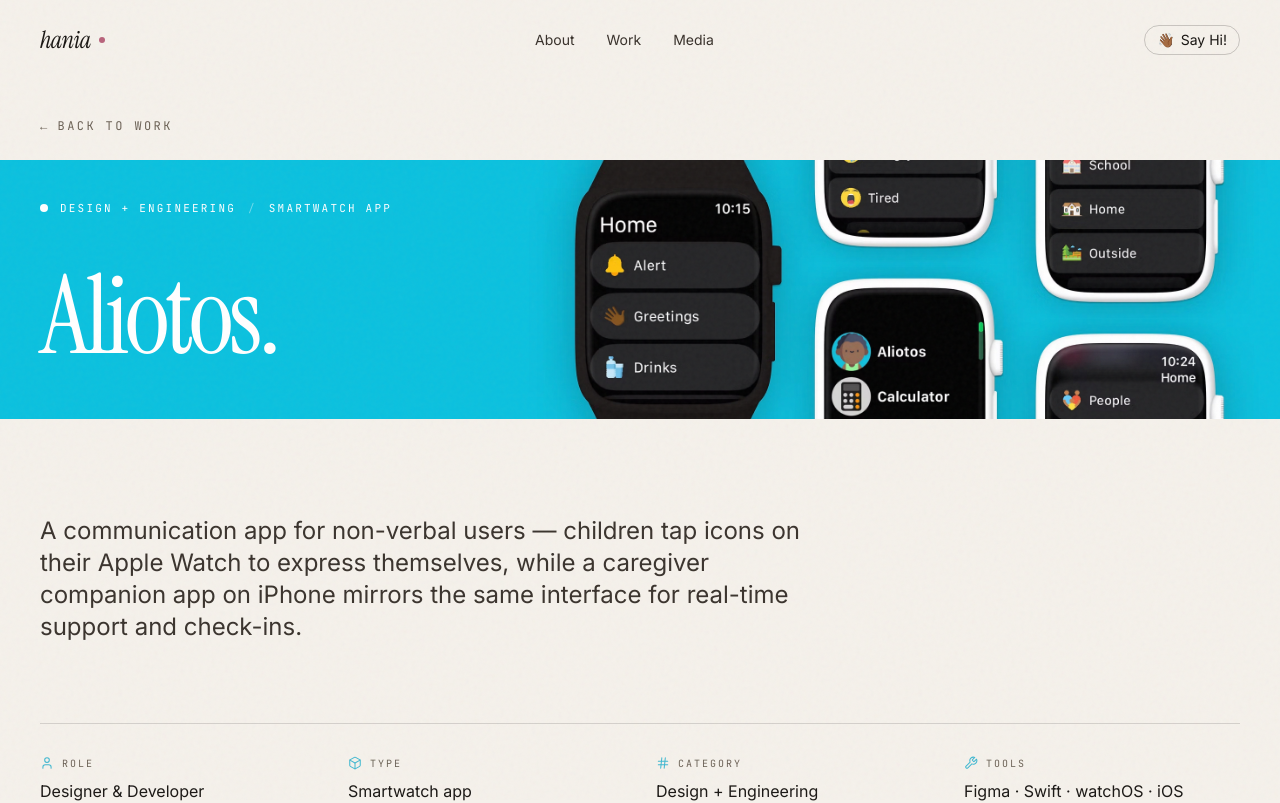
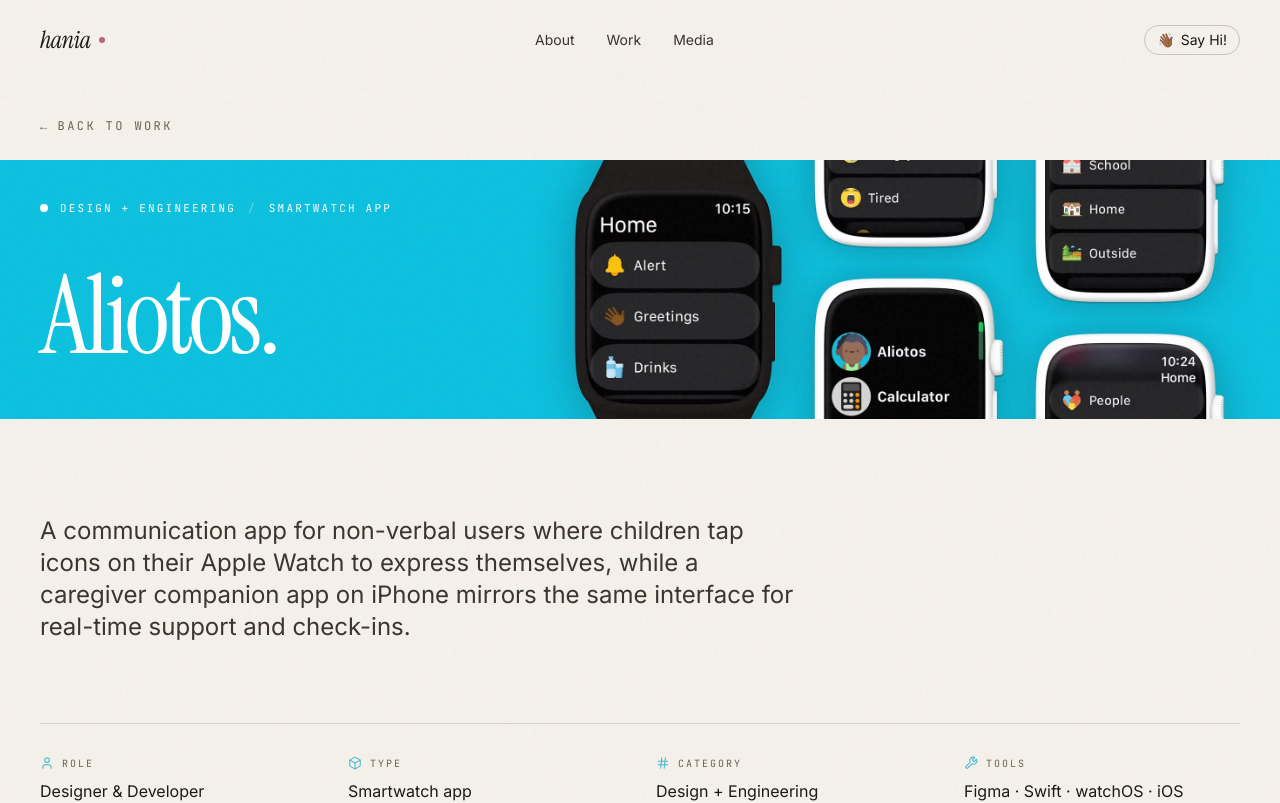
Before and after one commit to techania/hania-portfolio, a React (Vite) app: page /projects/aliotos in a window 1280 px wide. Shown: the top 803 px of the page. Built offline with nearby package versions, Linux system fonts and the light colour scheme.

Commit message:
remove em dash from aliotos blurb
Co-Authored-By: Claude Sonnet 4.6 <noreply@anthropic.com>

```diff
--- a/src/data/content.js
+++ b/src/data/content.js
@@ -31,7 +31,7 @@ export const projects = [
     role: 'Designer & Developer',
     tools: ['Figma', 'Swift', 'watchOS', 'iOS'],
     blurb:
-      'A communication app for non-verbal users — children tap icons on their Apple Watch to express themselves, while a caregiver companion app on iPhone mirrors the same interface for real-time support and check-ins.',
+      'A communication app for non-verbal users where children tap icons on their Apple Watch to express themselves, while a caregiver companion app on iPhone mirrors the same interface for real-time support and check-ins.',
     tags: ['Accessibility', 'Wearable', 'Healthcare', 'Companion'],
     color: '#3FB8D1',
     thumbnail: '/projects/aliotos/aliotos.png',
```
